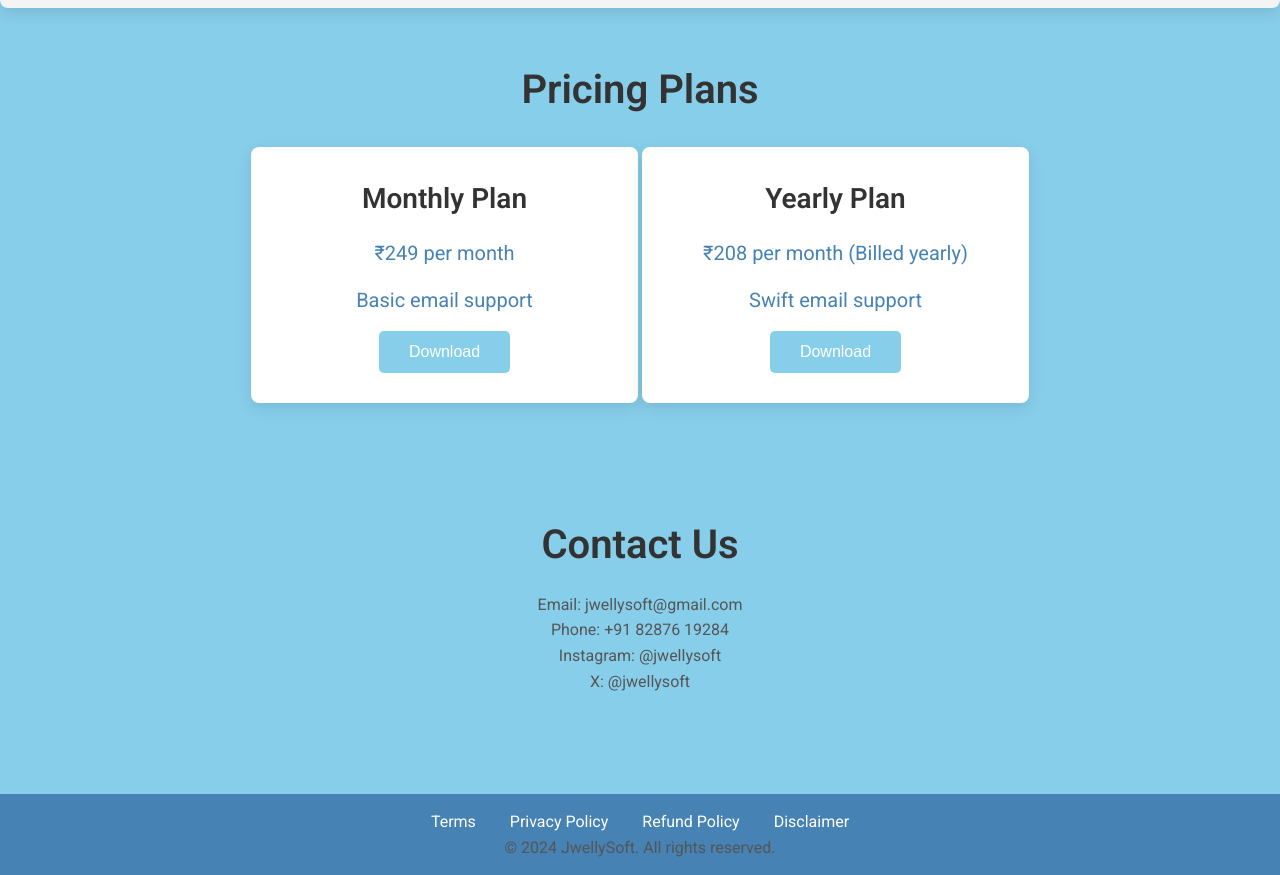
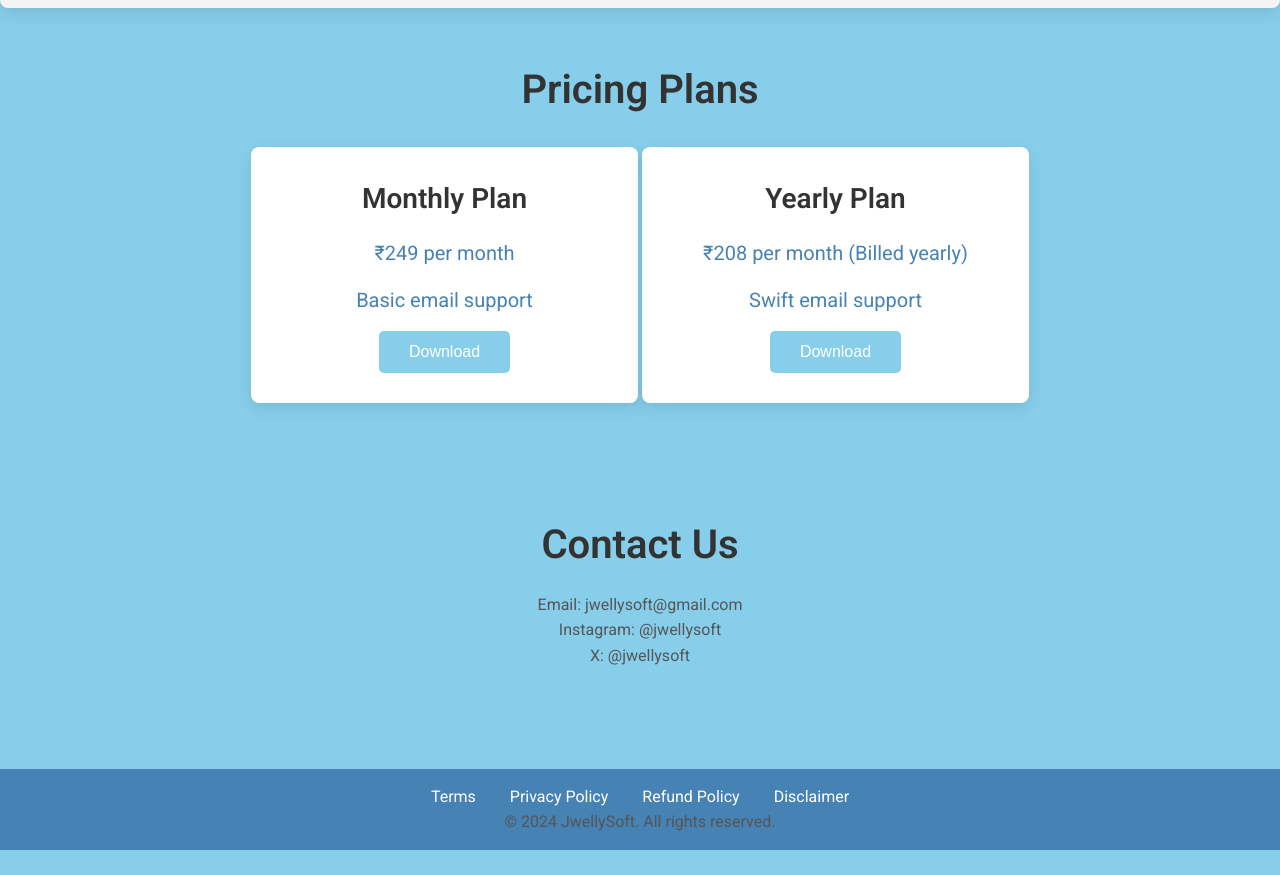
Before and after one commit to jwellysoft/jwellysoft.github.io, a plain HTML site: page index.htm in a window 1280 px wide. Shown: the part 1818-2693 px from the top of the page. After the commit the page ends 2668 px from the top, so only its background shows below. Drawn offline with Linux system fonts and the light colour scheme.

Commit message:
Update index.htm

```diff
--- a/index.htm
+++ b/index.htm
@@ -364,7 +364,6 @@
 <div class="section" id="contact">
     <h2>Contact Us</h2>
     <p>Email: jwellysoft@gmail.com</p>
-    <p>Phone: +91 82876 19284</p>
     <p>Instagram: <a href="https://www.instagram.com/jwellysoft" target="_blank">@jwellysoft</a></p> <!-- Add your Instagram handle here -->
     <p>X: <a href="https://www.twitter.com/jwellysoft" target="_blank">@jwellysoft</a></p> <!-- Twitter handle -->
 
```
